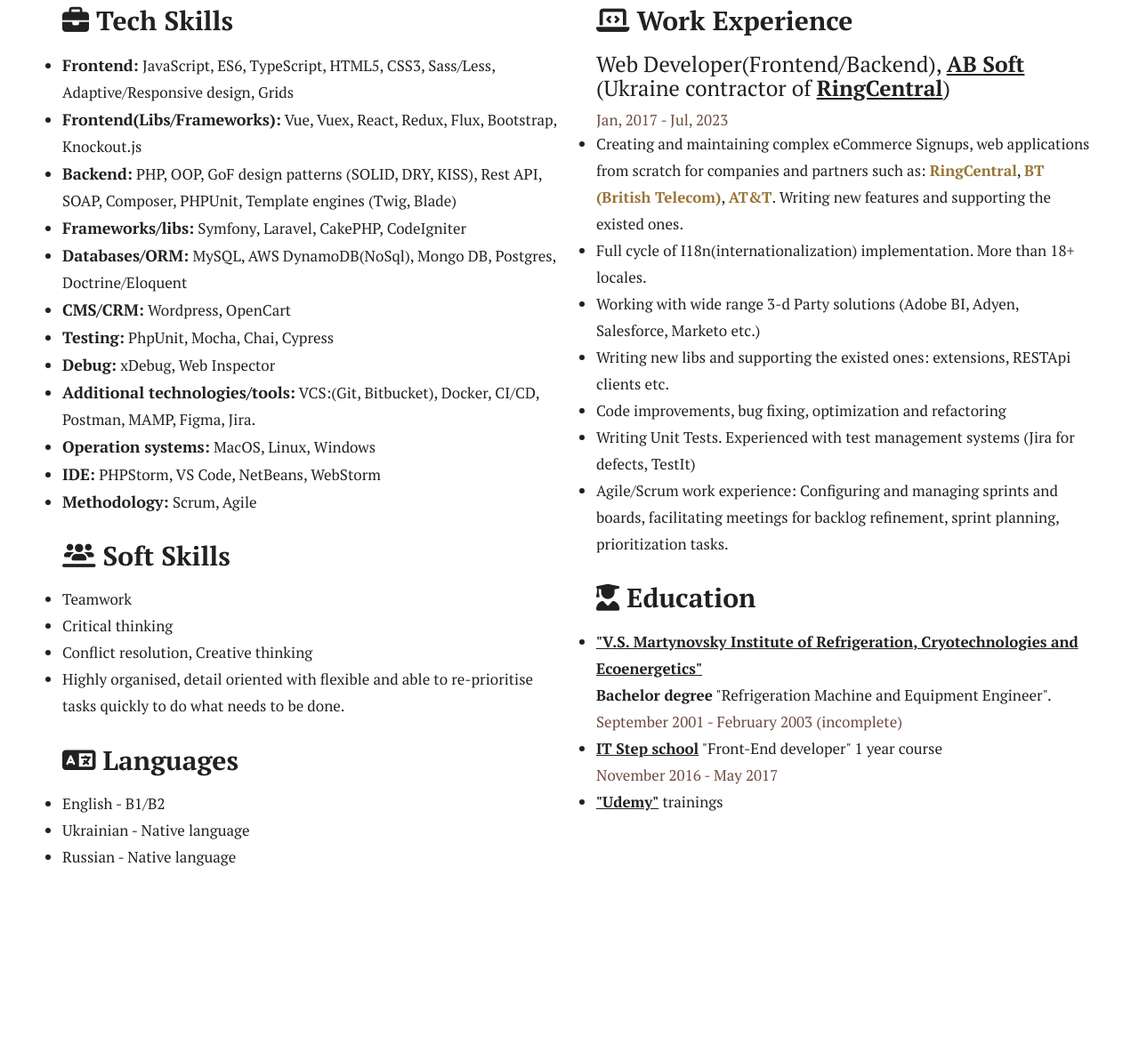
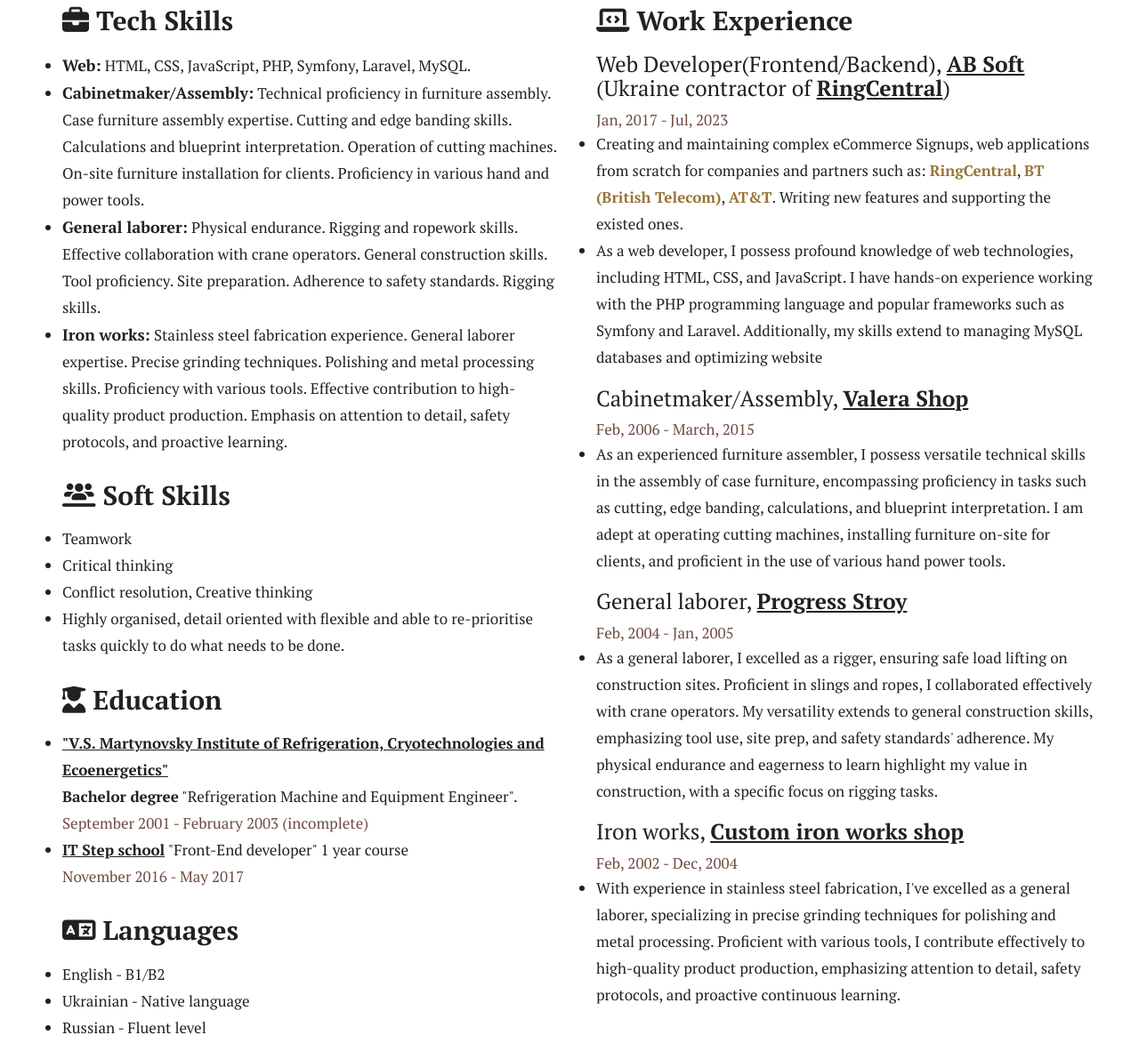
Before and after one commit to vodolserge/curriculum-vitae, a website: page index.html in a window 1280 px wide. Shown: the part 197-1388 px from the top of the page at 89% size. Before the commit the page ends 1196 px from the top, so only its background shows below. Drawn offline with nearby package versions, Linux system fonts and the light colour scheme.

Commit message:
# all jobs in one (all experience)

```diff
--- a/index.html
+++ b/index.html
@@ -24,7 +24,7 @@
                 <div class="col s4 header-left">
                     <div class="personal-info-container teal darken-4">
                         <h2 class="name"><i class="fa-solid fa-user"></i><span>Serhii Vodolazhskyi</span></h2>
-                        <p class="profession">Web developer</p>
+                        <p class="profession">Ukraine, Odesa</p>
                     </div>
                 </div>
 
@@ -83,40 +83,24 @@
                         </h3>
                         <ul class="dots-sidebar browser-default">
                             <li class="tech-skills-item">
-                                <span class="sub-item">Frontend:</span> JavaScript, ES6, TypeScript, HTML5, CSS3, Sass/Less, Adaptive/Responsive design, Grids
+                                <span class="sub-item">Web:</span> HTML, CSS, JavaScript, PHP, Symfony, Laravel, MySQL.
                             </li>
                             <li class="tech-skills-item">
-                                <span class="sub-item">Frontend(Libs/Frameworks):</span> Vue, Vuex, React, Redux, Flux, Bootstrap, Knockout.js
+                                <span class="sub-item">Cabinetmaker/Assembly:</span> Technical proficiency in furniture assembly. Case furniture
+                                assembly expertise. Cutting and edge banding skills. Calculations and blueprint interpretation.
+                                Operation of cutting machines. On-site furniture installation for clients.
+                                Proficiency in various hand and power tools.
                             </li>
                             <li class="tech-skills-item">
-                                <span class="sub-item">Backend:</span> PHP, OOP, GoF design patterns (SOLID, DRY, KISS), Rest API, SOAP, Composer, PHPUnit, Template engines (Twig, Blade)
+                                <span class="sub-item">General laborer:</span> Physical endurance. Rigging and ropework skills.
+                                Effective collaboration with crane operators. General construction skills. Tool proficiency.
+                                Site preparation. Adherence to safety standards. Rigging skills.
                             </li>
                             <li class="tech-skills-item">
-                                <span class="sub-item">Frameworks/libs:</span> Symfony, Laravel, CakePHP, CodeIgniter
-                            </li>
-                            <li class="tech-skills-item">
-                                <span class="sub-item">Databases/ORM:</span> MySQL, AWS DynamoDB(NoSql), Mongo DB, Postgres, Doctrine/Eloquent
-                            </li>
-                            <li class="tech-skills-item">
-                                <span class="sub-item">CMS/CRM:</span> Wordpress, OpenCart
-                            </li>
-                            <li class="tech-skills-item">
-                                <span class="sub-item">Testing:</span> PhpUnit, Mocha, Chai, Cypress
-                            </li>
-                            <li class="tech-skills-item">
-                                <span class="sub-item">Debug:</span> xDebug, Web Inspector
-                            </li>
-                            <li class="tech-skills-item">
-                                <span class="sub-item">Additional technologies/tools:</span> VCS:(Git, Bitbucket), Docker, CI/CD, Postman, MAMP, Figma, Jira.
-                            </li>
-                            <li class="tech-skills-item">
-                                <span class="sub-item">Operation systems:</span> MacOS, Linux, Windows
-                            </li>
-                            <li class="tech-skills-item">
-                                <span class="sub-item">IDE:</span> PHPStorm, VS Code, NetBeans, WebStorm
-                            </li>
-                            <li class="tech-skills-item">
-                                <span class="sub-item">Methodology:</span> Scrum, Agile
+                                <span class="sub-item">Iron works:</span> Stainless steel fabrication experience. General laborer expertise.
+                                Precise grinding techniques. Polishing and metal processing skills. Proficiency with various tools.
+                                Effective contribution to high-quality product production. Emphasis on attention to detail, safety protocols,
+                                and proactive learning.
                             </li>
                         </ul>
                     </div>
@@ -131,49 +115,6 @@
                             <li class="soft-skills-item">Conflict resolution, Creative thinking</li>
                             <li class="soft-skills-item">Highly organised, detail oriented with flexible and able to re-prioritise tasks quickly to do what needs to be done.</li>
                         </ul>
-                    </div>
-
-                    <div class="languages-container">
-                        <h3 class="language-title">
-                            <i class="fa-solid fa-language main-content-chevron-icon"></i>
-                            <span class="main-content-chevron-title">Languages</span>
-                        </h3>
-                        <ul class="dots-sidebar browser-default">
-                            <li class="language-item">English - B1/B2</li>
-                            <li class="language-item">Ukrainian - Native language</li>
-                            <li class="language-item">Russian - Native language</li>
-                        </ul>
-                    </div>
-                </div>
-                <div class="main-right col s6">
-                    <!-- AboutMe container-->
-                    <div class="experience-container">
-                        <h3 class="experience-title">
-                            <i class="fa-solid fa-laptop-code main-content-chevron-icon"></i>
-                            <span class="main-content-chevron-title">Work Experience</span>
-                        </h3>
-                        <div>
-                            <h5 class="experience-description">Web Developer(Frontend/Backend),
-                                <a href="https://ab-soft.net" target="_blank">AB Soft</a>
-                                (Ukraine contractor of <a href="https://www.ringcentral.com" target="_blank">RingCentral</a>)
-                            </h5>
-                            <span class="period">Jan, 2017 - Jul, 2023</span>
-                            <ul class="duties browser-default">
-                                <li class="duties-item">
-                                    Creating and maintaining complex eCommerce Signups, web applications from scratch for companies and partners such as:
-                                    <span class="company-name">RingCentral</span>, <span class="company-name">BT (British Telecom)</span>, <span class="company-name">AT&T</span>. Writing new features and supporting the existed ones.
-                                </li>
-                                <li class="duties-item">
-                                    Full cycle of I18n(internationalization) implementation. More than 18+ locales.
-                                </li>
-                                <li class="duties-item">Working with wide range 3-d Party solutions (Adobe BI, Adyen, Salesforce, Marketo etc.)</li>
-                                <li class="duties-item">Writing new libs and supporting the existed ones: extensions, RESTApi clients etc.</li>
-                                <li class="duties-item">Code improvements, bug fixing, optimization and refactoring</li>
-                                <li class="duties-item">Writing Unit Tests. Experienced with test management systems (Jira for defects, TestIt)</li>
-                                <li class="duties-item">Agile/Scrum work experience: Configuring and managing sprints and boards,
-                                    facilitating meetings for backlog refinement, sprint planning, prioritization tasks.</li>
-                            </ul>
-                        </div>
                     </div>
 
                     <div class="education-container">
@@ -199,8 +140,93 @@
                                 <span class="education">"Front-End developer" 1 year course</span>
                                 <p class="period">November 2016 - May 2017</p>
                             </li>
-                            <li><p><a href="https://www.udemy.com/" target="_blank">"Udemy"</a> trainings</p></li>
+                            <!--                            <li><p><a href="https://www.udemy.com/" target="_blank">"Udemy"</a> trainings</p></li>-->
                         </ul>
+                    </div>
+                    <div class="languages-container">
+                        <h3 class="language-title">
+                            <i class="fa-solid fa-language main-content-chevron-icon"></i>
+                            <span class="main-content-chevron-title">Languages</span>
+                        </h3>
+                        <ul class="dots-sidebar browser-default">
+                            <li class="language-item">English - B1/B2</li>
+                            <li class="language-item">Ukrainian - Native language</li>
+                            <li class="language-item">Russian - Fluent level</li>
+                        </ul>
+                    </div>
+                </div>
+                <div class="main-right col s6">
+                    <!-- AboutMe container-->
+                    <div class="experience-container">
+                        <h3 class="experience-title">
+                            <i class="fa-solid fa-laptop-code main-content-chevron-icon"></i>
+                            <span class="main-content-chevron-title">Work Experience</span>
+                        </h3>
+                        <div>
+                            <h5 class="experience-description">Web Developer(Frontend/Backend),
+                                <a href="https://ab-soft.net" target="_blank">AB Soft</a>
+                                (Ukraine contractor of <a href="https://www.ringcentral.com" target="_blank">RingCentral</a>)
+                            </h5>
+                            <span class="period">Jan, 2017 - Jul, 2023</span>
+                            <ul class="duties browser-default">
+                                <li class="duties-item">
+                                    Creating and maintaining complex eCommerce Signups, web applications from scratch for companies and partners such as:
+                                    <span class="company-name">RingCentral</span>, <span class="company-name">BT (British Telecom)</span>, <span class="company-name">AT&T</span>. Writing new features and supporting the existed ones.
+                                </li>
+                                <li class="duties-item">
+                                    As a web developer, I possess profound knowledge of web technologies,
+                                    including HTML, CSS, and JavaScript. I have hands-on experience working with the PHP programming language
+                                    and popular frameworks such as Symfony and Laravel. Additionally, my skills extend to managing MySQL databases
+                                    and optimizing website
+                                </li>
+                            </ul>
+                        </div>
+
+                        <div>
+                            <h5 class="experience-description">Cabinetmaker/Assembly,
+                                <a href="https://woodwork.od.ua/" target="_blank">Valera Shop</a>
+                            </h5>
+                            <span class="period">Feb, 2006 - March, 2015</span>
+                            <ul class="duties browser-default">
+                                <li class="duties-item">
+                                    As an experienced furniture assembler, I possess versatile
+                                    technical skills in the assembly of case furniture, encompassing proficiency in tasks such as cutting, edge banding,
+                                    calculations, and blueprint interpretation. I am adept at operating cutting machines,
+                                    installing furniture on-site for clients, and proficient in the use of various hand power tools.
+                                </li>
+                            </ul>
+                        </div>
+
+                        <div>
+                            <h5 class="experience-description">General laborer,
+                                <a href="https://www.bau.ua/f/ProgressStroy/" target="_blank">Progress Stroy</a>
+                            </h5>
+                            <span class="period">Feb, 2004 - Jan, 2005</span>
+                            <ul class="duties browser-default">
+                                <li class="duties-item">
+                                    As a general laborer, I excelled as a rigger, ensuring safe load
+                                    lifting on construction sites. Proficient in slings and ropes, I collaborated effectively with crane
+                                    operators. My versatility extends to general construction skills, emphasizing tool use, site prep,
+                                    and safety standards' adherence. My physical endurance and eagerness to learn highlight my value in construction,
+                                    with a specific focus on rigging tasks.
+                                </li>
+                            </ul>
+                        </div>
+
+                        <div>
+                            <h5 class="experience-description">Iron works,
+                                <a href="javascript:void(0);">Custom iron works shop</a>
+                            </h5>
+                            <span class="period">Feb, 2002 - Dec, 2004</span>
+                            <ul class="duties browser-default">
+                                <li class="duties-item">
+                                    With experience in stainless steel fabrication, I've excelled as a
+                                    general laborer, specializing in precise grinding techniques for polishing and metal processing.
+                                    Proficient with various tools, I contribute effectively to high-quality product production, emphasizing
+                                    attention to detail, safety protocols, and proactive continuous learning.
+                                </li>
+                            </ul>
+                        </div>
                     </div>
                 </div>
             </div>
```
